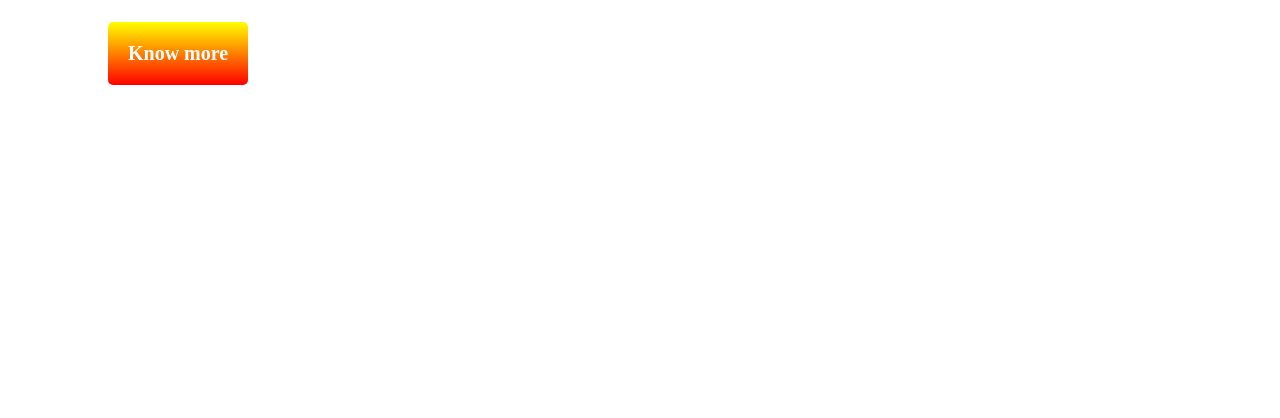
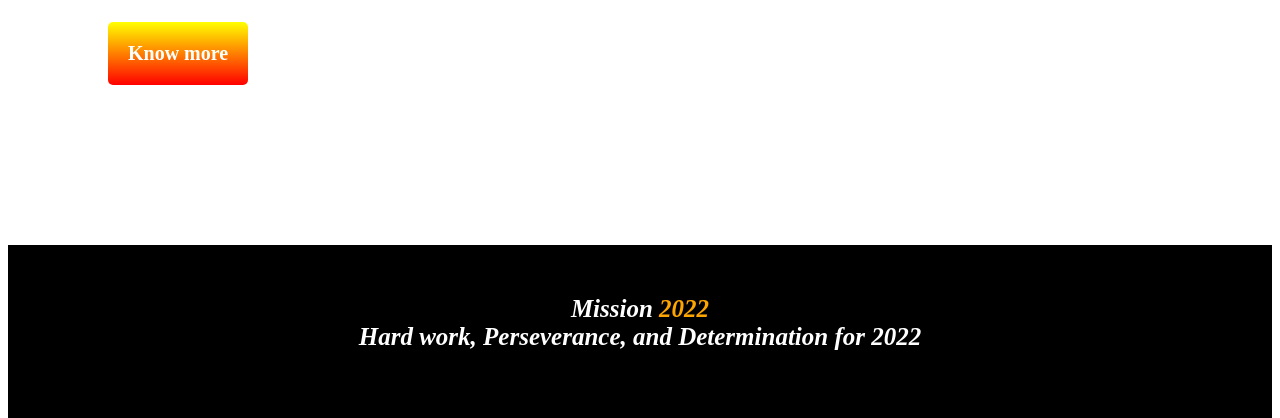
Before and after one commit to aishwarzaR/first-assignment, a plain HTML site: page index.html in a window 1280 px wide. Shown: the part 2382-2800 px from the top of the page. Before the commit the page ends 2627 px from the top, so only its background shows below. Drawn offline with Linux system fonts and the light colour scheme.

Commit message:
added new

```diff
--- a/index.html
+++ b/index.html
@@ -76,6 +76,16 @@
         </div>
 
     </section>
+    <div class="foot">
+        <footer>
+
+            <p>Mission <span class="header">2022</span><br>
+                Hard work, Perseverance, and Determination for 2022</p>
+
+
+        </footer>
+    </div>
+
 
 
 </body>
--- a/style.css
+++ b/style.css
@@ -41,7 +41,7 @@ p{
 
 .parent-messon img{
     width: 30%;
-    margin-left: 50px;
+    margin-left: 0px;
 
 }
 .vision1{
@@ -87,3 +87,18 @@ p{
     font-size: 20px;
 
 }
+.foot p{
+    font-size: 25px;
+    text-align: center;
+    font-color:white;
+    font-weight: 800;
+    color: white;
+    background-color: black;
+    width: 100%;
+    height: 200px;
+    border: 0px;
+    padding-top: 50px;
+    margin: 0px;
+    font-style: oblique;
+
+}
```
